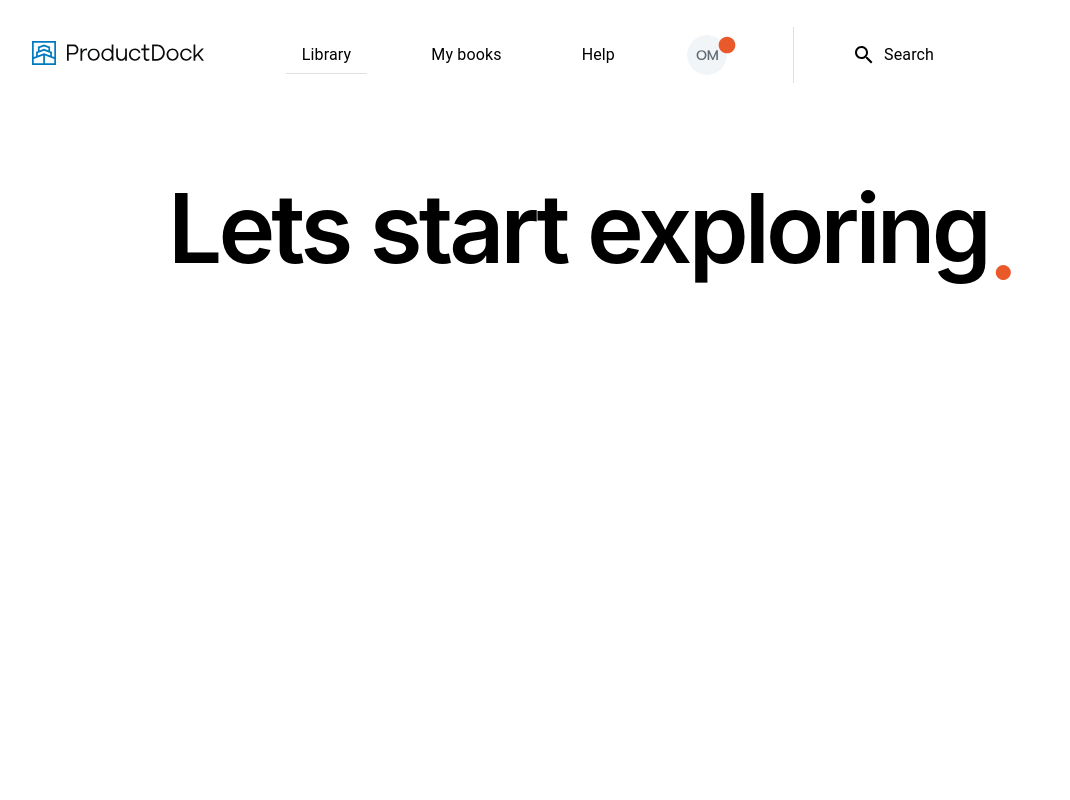
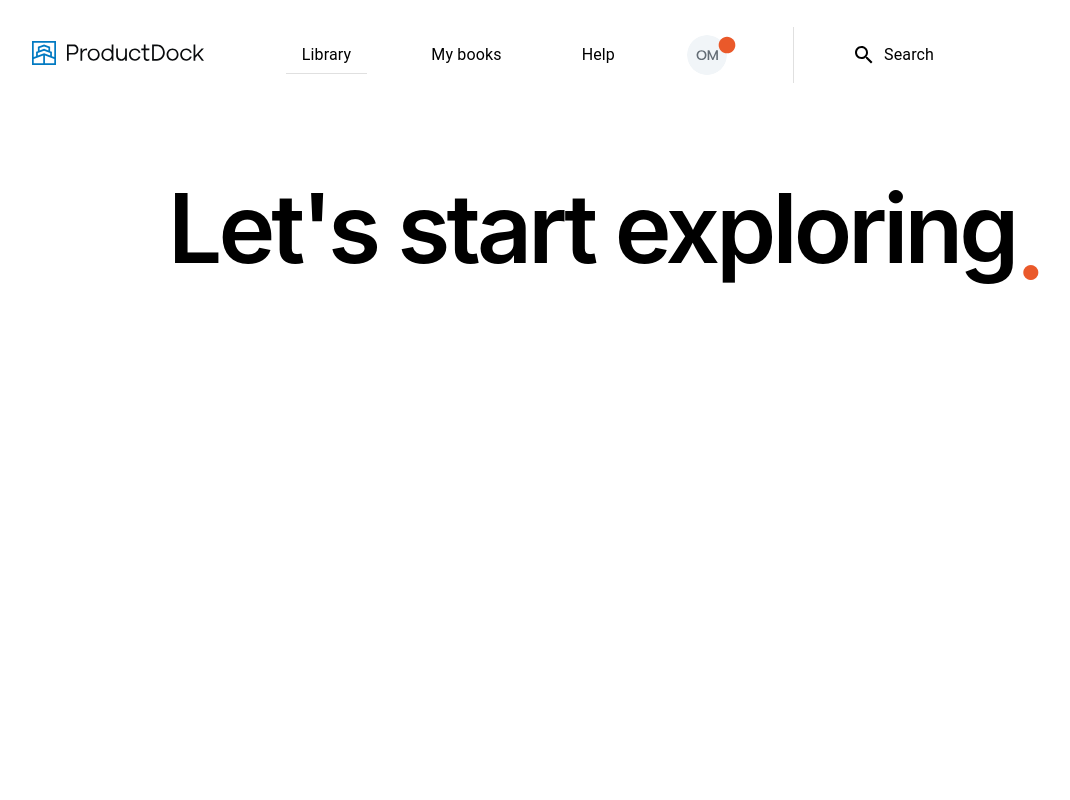
Before and after one commit to ProductDock/rbc3-library-fe, a React (Create React App) app: page / in a window 1280 px wide. Shown: the top 800 px of the page, without its empty margins (152-1222 px from the left). Built offline with nearby package versions, Linux system fonts and the light colour scheme.

Commit message:
Updated LetsStartExploring content

```diff
--- a/src/pages/Homepage/LetsStartExploring.tsx
+++ b/src/pages/Homepage/LetsStartExploring.tsx
@@ -8,7 +8,7 @@ export const LetsStartExploring = () => {
       height='1500px'
       className={styles.LetsStartExploring}
     >
-      <h1>Lets start exploring</h1>
+      <h1>Let's start exploring</h1>
       <h2>.</h2>
     </Stack>
   )
```
